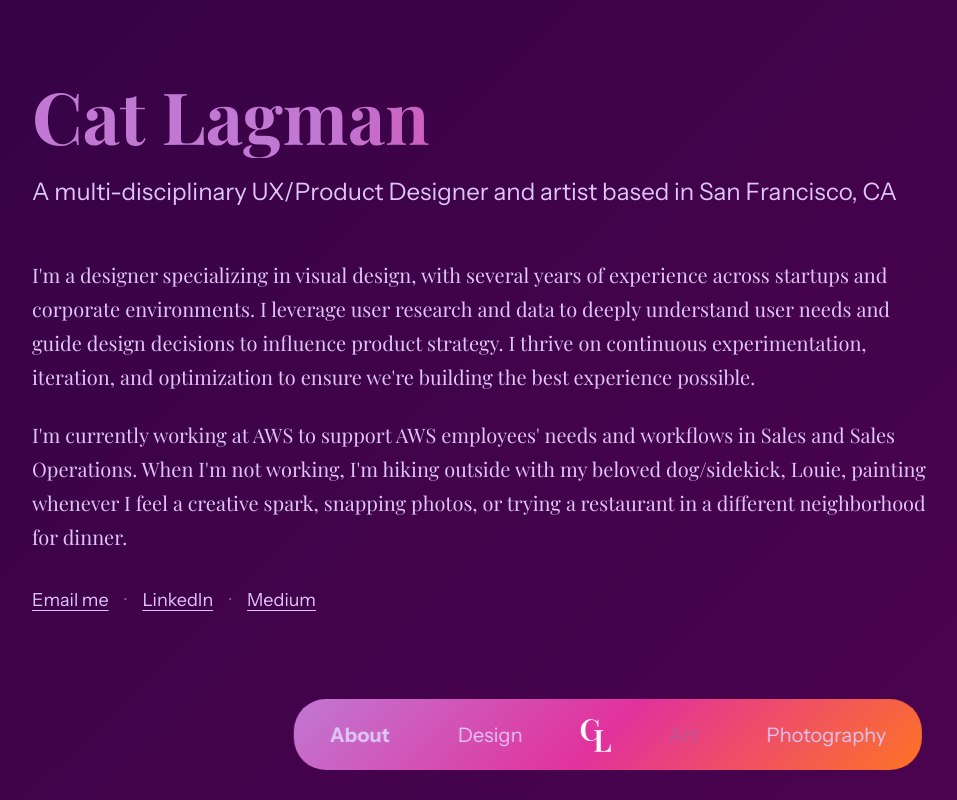
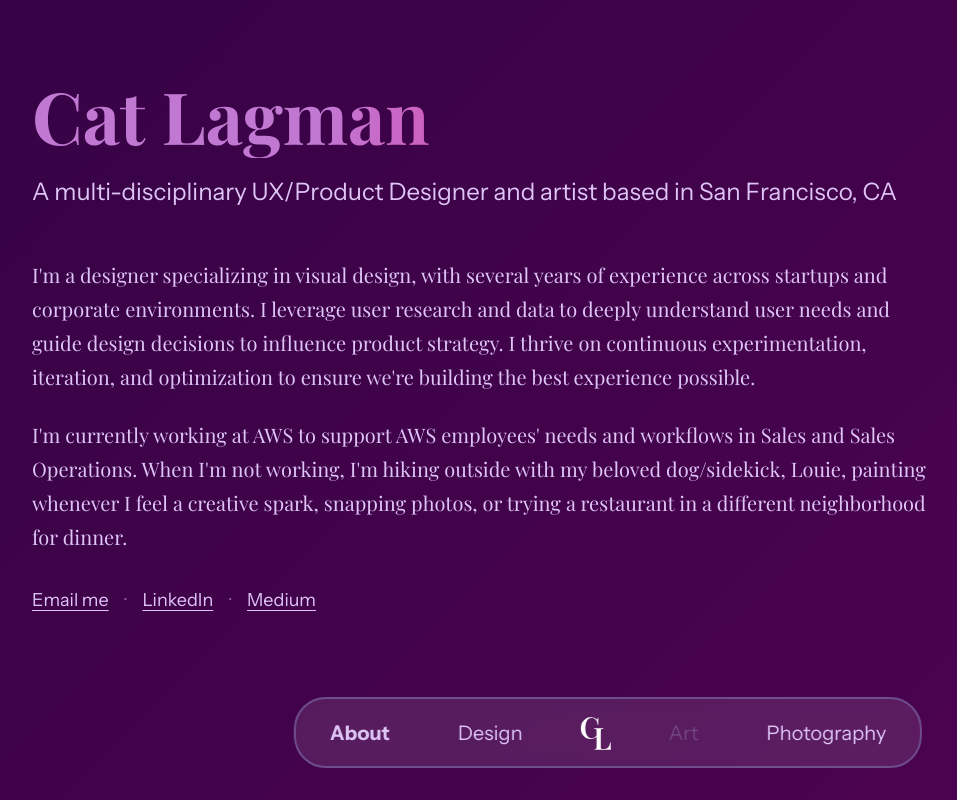
Before and after one commit to catlagman/portfolio, a Next.js app: page / in a window 1280 px wide. Shown: the top 800 px of the page, without its empty margins (32-989 px from the left). Built offline with nearby package versions, Linux system fonts and the light colour scheme.

Commit message:
Add purple border to navigation

```diff
--- a/app/page.module.scss
+++ b/app/page.module.scss
@@ -47,19 +47,10 @@ $spacing-section: 4rem;
   align-items: center;
   padding: 1em 1.5em;
   background-color: rgba(255, 255, 255, 0.1);
+  border: 2px solid #6E4E8D;
   border-radius: 2em;
   backdrop-filter: blur(10px);
   z-index: 1000;
-
-  // Add gradient border with pseudo-element
-  &::before {
-    content: '';
-    position: absolute;
-    inset: -2px;
-    border-radius: 2em;
-    background: linear-gradient(135deg, $gradient-purple 0%, $gradient-pink 50%, $gradient-orange 100%);
-    z-index: -1;
-  }
 }
 
 .logo {
```
